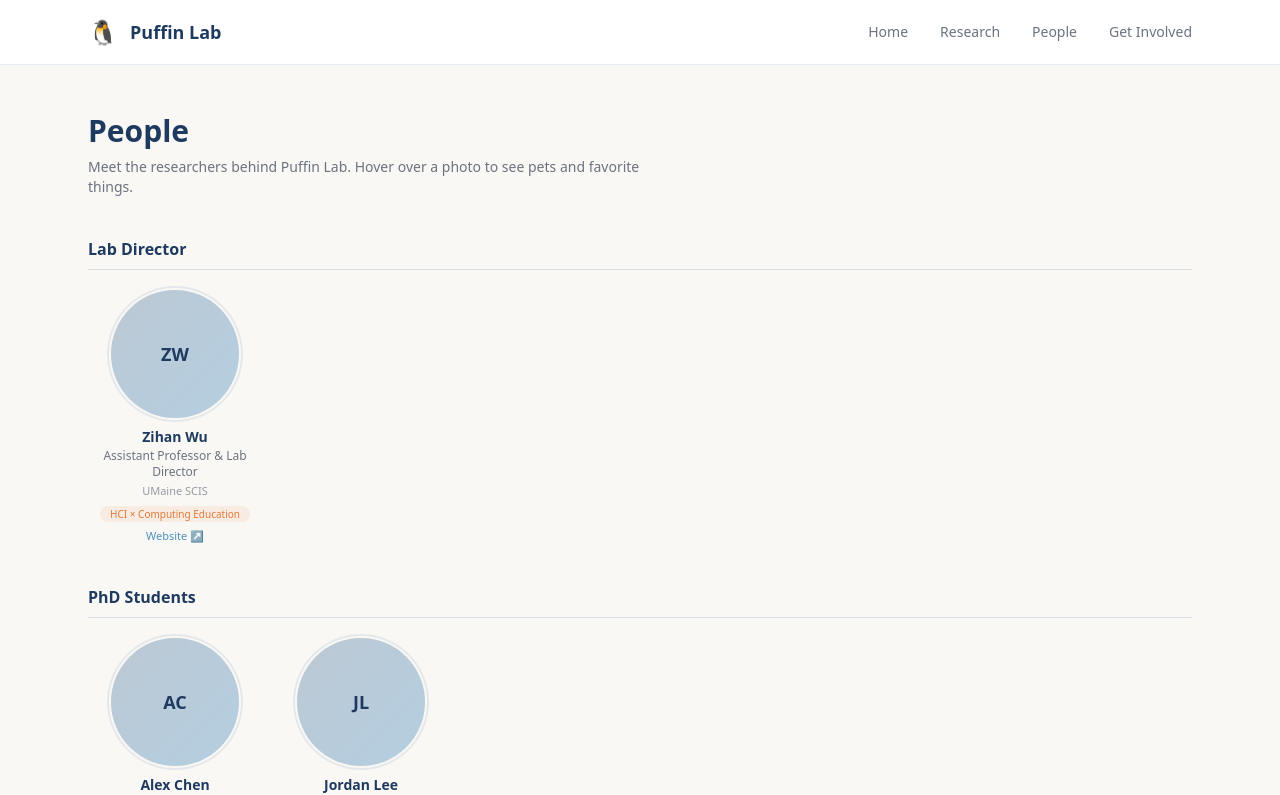
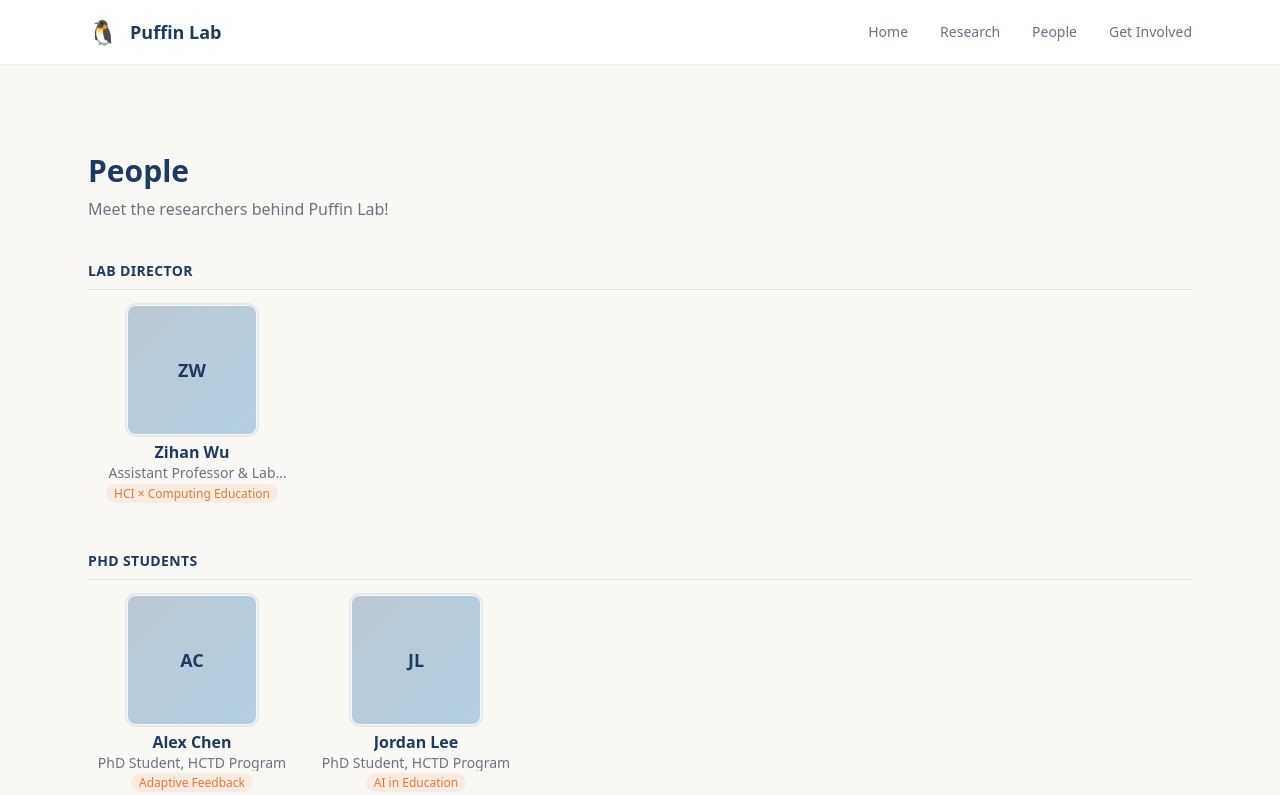
Before and after one commit to puffin-lab/puffin-lab-website, a Next.js app: page /people in a window 1280 px wide. Shown: the top 795 px of the page. Built offline with nearby package versions, Linux system fonts and the light colour scheme.

Commit message:
fixing layout in people page

```diff
--- a/src/app/people/page.tsx
+++ b/src/app/people/page.tsx
@@ -8,15 +8,14 @@ export const metadata = {
 
 export default function PeoplePage() {
   return (
-    <div className="py-10 md:py-12">
+    <div className="py-10 md:py-22">
       <div className="mx-auto max-w-6xl px-6">
         <header className="mb-10">
           <h1 className="text-2xl font-bold text-puffin-navy md:text-3xl">
             People
           </h1>
-          <p className="mt-2 max-w-xl text-sm text-puffin-gray">
-            Meet the researchers behind Puffin Lab. Hover over a photo to see
-            pets and favorite things.
+          <p className="mt-2 max-w-xl text-mm text-puffin-gray">
+            Meet the researchers behind Puffin Lab!
           </p>
         </header>
 
@@ -30,7 +29,7 @@ export default function PeoplePage() {
 
         {/* Collaborators — compact list */}
         <section className="mb-10">
-          <h2 className="mb-5 border-b border-puffin-blue/15 pb-2 text-base font-semibold text-puffin-navy">
+          <h2 className="mb-5 border-b border-puffin-blue/15 pb-2 text-base font-semibold uppercase tracking-wide text-puffin-navy">
             Collaborators & Affiliates
           </h2>
           <ul className="space-y-3">
--- a/src/components/person-tile.tsx
+++ b/src/components/person-tile.tsx
@@ -38,7 +38,7 @@ export function PersonTile({ person }: { person: Person }) {
       tabIndex={person.hoverItems?.length ? 0 : undefined}
     >
       <div className="relative aspect-square w-full max-w-[128px]">
-        <div className="h-full w-full overflow-hidden rounded-full ring-2 ring-puffin-blue/10 ring-offset-2 ring-offset-puffin-cream transition-shadow group-hover:ring-puffin-sky/40">
+        <div className="h-full w-full overflow-hidden rounded-lg ring-2 ring-puffin-blue/10 ring-offset-1 ring-offset-puffin-cream transition-shadow group-hover:ring-puffin-sky/40">
           {person.photo ? (
             // eslint-disable-next-line @next/next/no-img-element
             <img
@@ -53,13 +53,13 @@ export function PersonTile({ person }: { person: Person }) {
 
         {person.hoverItems && person.hoverItems.length > 0 && (
           <div
-            className="pointer-events-none absolute inset-0 rounded-full bg-puffin-navy/80 opacity-0 transition-opacity duration-200 group-hover:opacity-100 group-focus-within:opacity-100"
+            className="pointer-events-none absolute inset-0 rounded-lg bg-puffin-navy/80 opacity-0 transition-opacity duration-200 group-hover:opacity-100 group-focus-within:opacity-100"
             aria-hidden="true"
           >
             {person.hoverItems.map((item, i) => (
               <span
                 key={`${item.emoji}-${i}`}
-                className={`absolute text-xl drop-shadow-sm transition-transform duration-200 group-hover:scale-110 ${HOVER_POSITIONS[i % HOVER_POSITIONS.length]}`}
+                className={`absolute text-lg drop-shadow-sm transition-transform duration-200 group-hover:scale-110 ${HOVER_POSITIONS[i % HOVER_POSITIONS.length]}`}
                 title={item.label}
               >
                 {item.emoji}
@@ -69,7 +69,7 @@ export function PersonTile({ person }: { person: Person }) {
         )}
       </div>
 
-      <h3 className="mt-2.5 text-sm font-semibold leading-tight text-puffin-navy">
+      <h3 className="mt-2 line-clamp-2 text-mm font-semibold leading-tight text-puffin-navy">
         {websiteLink ? (
           <a
             href={websiteLink}
@@ -84,29 +84,13 @@ export function PersonTile({ person }: { person: Person }) {
         )}
       </h3>
 
-      <p className="mt-0.5 text-xs leading-snug text-puffin-gray">{person.role}</p>
+      <p className="mt-0.5 line-clamp-1 text-sm leading-tight text-puffin-gray">{person.role}, {person.affiliation}</p>
 
-      {person.affiliation && (
-        <p className="mt-0.5 text-[11px] leading-snug text-puffin-gray/70">
-          {person.affiliation}
-        </p>
-      )}
 
-      <span className="mt-2 inline-block rounded-full bg-puffin-orange/10 px-2.5 py-0.5 text-[10px] font-medium leading-tight text-puffin-orange">
+      <span className="mt-0.5 inline-block rounded-full bg-puffin-orange/10 px-2 py-0.5 text-[12px] font-medium leading-tight text-puffin-orange">
         {person.interestTag}
       </span>
 
-      {websiteLink && (
-        <a
-          href={websiteLink}
-          target="_blank"
-          rel="noopener noreferrer"
-          className="mt-1.5 text-[11px] font-medium text-puffin-sky hover:underline"
-          aria-label={`${person.name}'s website`}
-        >
-          Website ↗
-        </a>
-      )}
     </article>
   );
 }
@@ -121,11 +105,11 @@ export function PeopleSectionGrid({
   if (people.length === 0) return null;
 
   return (
-    <section className="mb-10 last:mb-0">
-      <h2 className="mb-5 border-b border-puffin-blue/15 pb-2 text-base font-semibold text-puffin-navy">
+    <section className="mb-12 last:mb-0">
+      <h2 className="mb-4 border-b border-puffin-blue/15 pb-2 text-sm font-semibold uppercase tracking-wide text-puffin-navy">
         {title}
       </h2>
-      <div className="grid grid-cols-2 gap-x-3 gap-y-8 sm:grid-cols-3 md:grid-cols-4 lg:grid-cols-5 xl:grid-cols-6">
+      <div className="grid grid-cols-3 gap-4 sm:grid-cols-2 md:grid-cols-3 lg:grid-cols-4 xl:grid-cols-5">
         {people.map((person) => (
           <PersonTile key={person.id} person={person} />
         ))}
```
